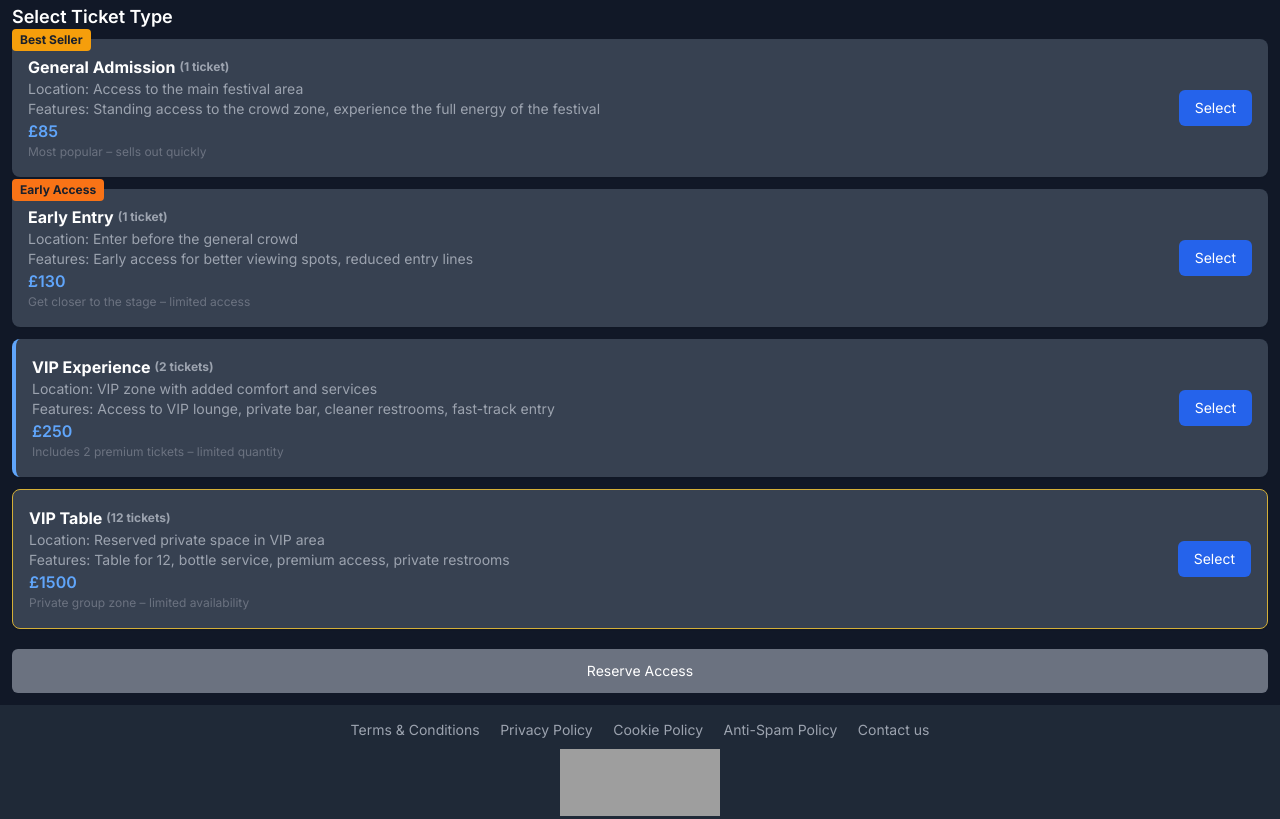
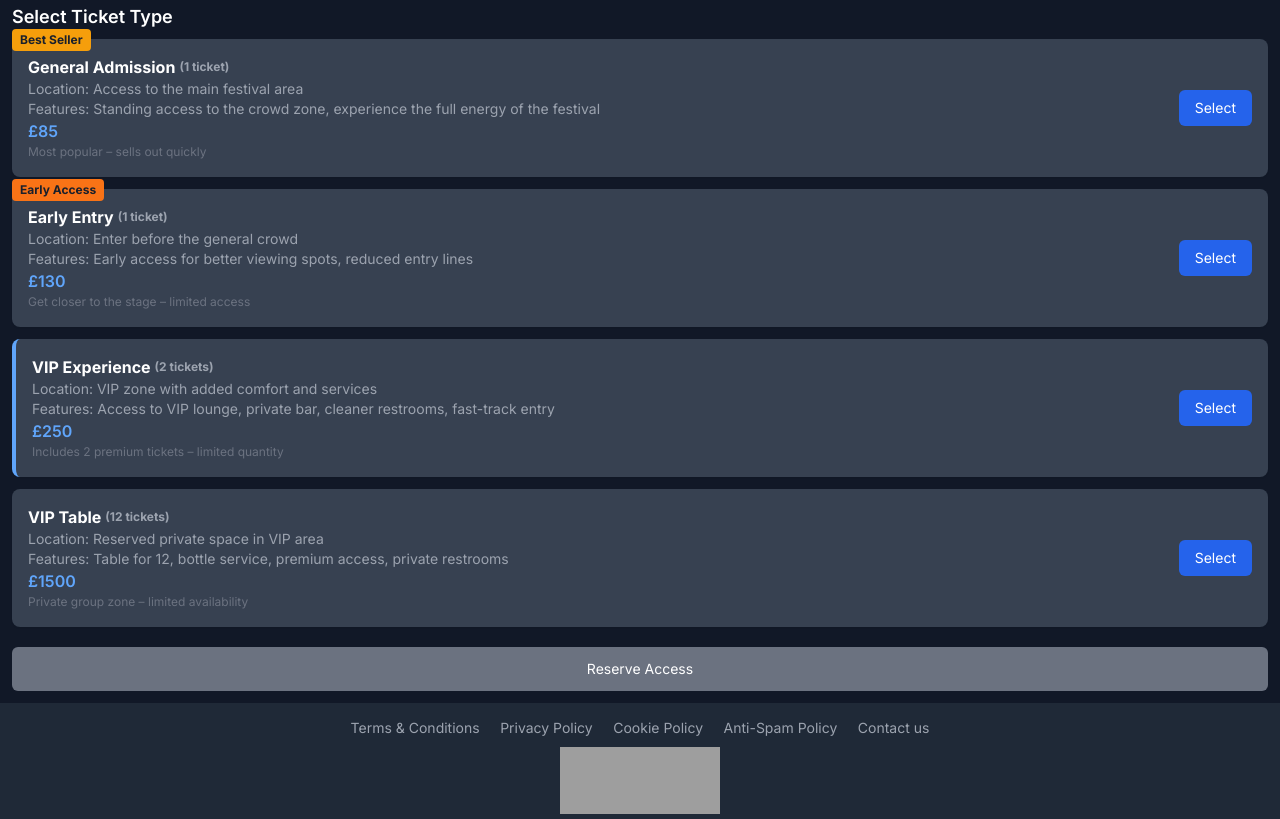
Before and after one commit to romariobgj/draketickets, a plain HTML site: page index.html in a window 1280 px wide. Shown: the part 408-1227 px from the top of the page. Drawn offline with nearby package versions, Linux system fonts and the light colour scheme; grey boxes are pictures that could not be loaded.

Commit message:
Update index.html

```diff
--- a/index.html
+++ b/index.html
@@ -109,7 +109,7 @@
             border-left: 4px solid #60a5fa;
         }
         .vip-table {
-            border: 1px solid #d4af37;
+            border: none;
         }
         .ticket-quantity {
             font-size: 12px;
```
